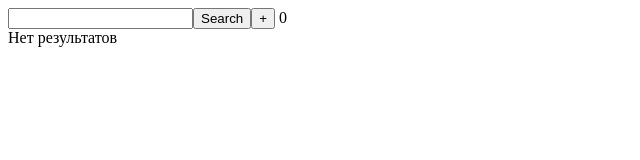
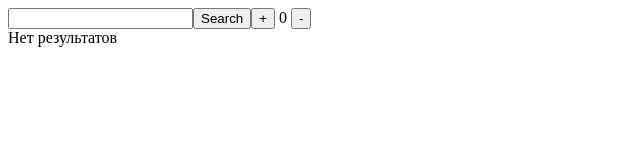
Before and after one commit to iliakut/vue-search, a Vue app: page / in a window 1280 px wide. Shown: the top 160 px of the page, without its empty margins (0-640 px from the left). Built offline with nearby package versions, Linux system fonts and the light colour scheme.

Commit message:
mutations

```diff
--- a/src/components/search.vue
+++ b/src/components/search.vue
@@ -3,13 +3,15 @@
     <input type="text" v-model="query" />
     <button @click="search()">Search</button>
     <span v-if="warningEmptySearch"> Введите запрос</span>
-    <button @click="inc">+</button> <span> {{ count }}</span>
+    <button @click="this.increment">+</button> <span> {{ count }} </span>
+    <button @click="dec">-</button>
   </div>
 </template>
 
 <script>
 import { mapState } from "vuex";
 import { mapGetters } from "vuex";
+import { mapMutations } from "vuex";
 export default {
   name: "search",
   data: function() {
@@ -30,8 +32,9 @@ export default {
     searchEmpty() {
       return this.query === "";
     },
-    inc() {
-      this.$store.commit("increment");
+    ...mapMutations(["increment"]), // используя ...map
+    dec() {
+      this.$store.commit("decrement", { n: 3 });
     }
   },
   computed: {
@@ -41,5 +44,4 @@ export default {
   }
 };
 </script>
-
 <style scoped></style>
--- a/src/store.js
+++ b/src/store.js
@@ -32,6 +32,11 @@ export default new Vuex.Store({
     },
     increment(state) {
       state.count++;
+    },
+    decrement(state, payload) {
+      // n - payload дополнительный параметр - может быть как единсвенная переменная
+      // payload - payload дополнительный параметр  - может быть как объект
+      state.count -= payload.n;
     }
   },
   actions: {
```
